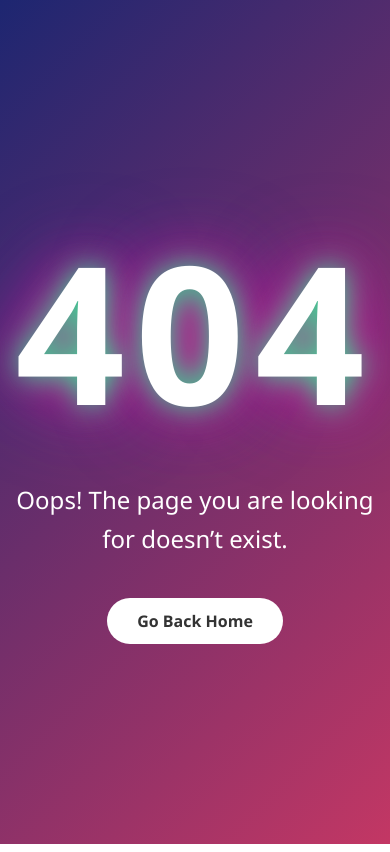
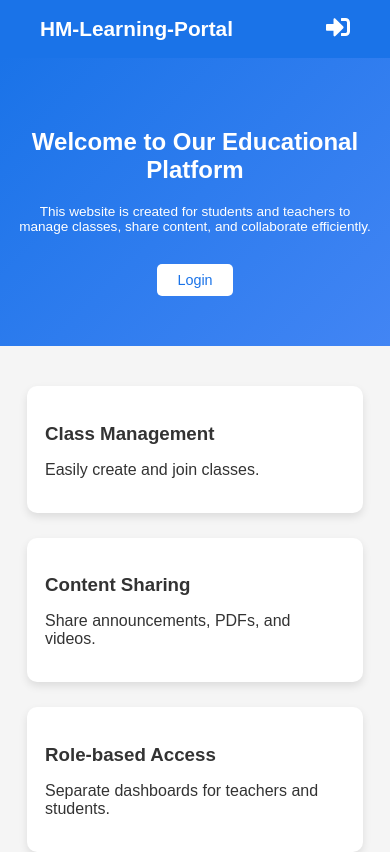
Before and after one commit to husnainmansoor1/EduFuture-MERN-Portal, a React (Vite) app in the folder client-frontend/: page / in a window 390 px wide. Before the commit this address had no page. Shown: the top 852 px of the page. Built offline with nearby package versions, Linux system fonts and the light colour scheme; a web font is replaced by a local one.

Commit message:
Create a New Front-Page in HM-Learning-Portal

```diff
--- a/client-frontend/src/App.jsx
+++ b/client-frontend/src/App.jsx
@@ -11,6 +11,7 @@ import ProtectedRoute from "./components/ProtectedRoute";
 import { ThemeProvider } from "./context/ThemeContext";
 import { ToastContainer } from "react-toastify";
 import "react-toastify/dist/ReactToastify.css";
+import FrontPage from "./pages/FrontPage";
 
 
 export default function App() {
@@ -18,6 +19,7 @@ export default function App() {
     <ThemeProvider>
       <Router>
         <Routes>
+        <Route path="/" element={<FrontPage />} />
           {/* Public Routes */}
           <Route path="/login" element={<Login />} />
           <Route path="/register" element={<Register />} />
--- /dev/null
+++ b/client-frontend/src/components/FrontPageNavbar.jsx
@@ -0,0 +1,18 @@
+import { useNavigate } from "react-router-dom";
+import { FaSignInAlt } from "react-icons/fa";
+import "../styles/FrontPageNavbar.css";
+
+export default function FrontPageNavbar() {
+  const navigate = useNavigate();
+
+  return (
+    <nav className="FrontPageNavbar">
+      <div className="logo" onClick={() => navigate("/login")}>
+        HM-Learning-Portal
+      </div>
+      <div className="nav-right">
+        <FaSignInAlt className="login-icon" onClick={() => navigate("/login")} />
+      </div>
+    </nav>
+  );
+}
--- /dev/null
+++ b/client-frontend/src/pages/FrontPage.jsx
@@ -0,0 +1,57 @@
+import React from "react";
+import { useNavigate } from "react-router-dom";
+import FrontPageNavbar from "../components/FrontPageNavbar";
+import "../styles/FrontPage.css";
+
+export default function FrontPage() {
+  const navigate = useNavigate();
+
+  const features = [
+    {
+      title: "Class Management",
+      desc: "Easily create and join classes.",
+    },
+    {
+      title: "Content Sharing",
+      desc: "Share announcements, PDFs, and videos.",
+    },
+    {
+      title: "Role-based Access",
+      desc: "Separate dashboards for teachers and students.",
+    },
+    {
+      title: "User-friendly Interface",
+      desc: "Clean design and simple navigation.",
+    },
+  ];
+
+  return (
+    <div className="front-page">
+      <FrontPageNavbar />
+
+      <section className="hero">
+        <h1>Welcome to Our Educational Platform</h1>
+        <p>
+          This website is created for students and teachers to manage classes,
+          share content, and collaborate efficiently.
+        </p>
+        <button onClick={() => navigate("/login")}>Login</button>
+      </section>
+
+      <section className="features">
+        {features.map((feature, index) => (
+          <div
+            className="feature-card"
+            key={index}
+            onClick={() => navigate("/login")}
+          >
+            <h3>{feature.title}</h3>
+            <p>{feature.desc}</p>
+          </div>
+        ))}
+      </section>
+
+      <footer className="footer">© 2025 HM-Learning-Portal</footer>
+    </div>
+  );
+}
--- /dev/null
+++ b/client-frontend/src/styles/FrontPage.css
@@ -0,0 +1,133 @@
+.front-page {
+  font-family: Arial, sans-serif;
+  color: #333;
+}
+
+.hero {
+  text-align: center;
+  padding: 30px 20px;
+  background: linear-gradient(135deg, #1a73e8, #4285f4);
+  color: white;
+}
+
+.hero h1 {
+  font-size: 2.5rem;
+  margin-bottom: 20px;
+}
+
+.hero p {
+  font-size: 1rem;
+  margin-bottom: 30px;
+}
+
+.hero button {
+  padding: 12px 30px;
+  font-size: 1rem;
+  cursor: pointer;
+  background-color: white;
+  color: #1a73e8;
+  border: none;
+  border-radius: 5px;
+  transition: 0.3s;
+}
+
+.hero button:hover {
+  background-color: #e8f0fe;
+}
+
+.features {
+  display: flex;
+  flex-wrap: wrap;
+  justify-content: center;
+  gap: 25px;
+  padding: 52px 20px;
+  background-color: #f5f5f5;
+}
+
+.feature-card {
+  width: 250px;
+  padding: 20px;
+  border-radius: 10px;
+  background-color: white;
+  cursor: pointer;
+  box-shadow: 0 4px 8px rgba(0,0,0,0.1);
+  transition: 0.3s;
+}
+
+.feature-card:hover {
+  transform: translateY(-5px);
+  box-shadow: 0 8px 16px rgba(0,0,0,0.2);
+}
+
+.feature-card h3 {
+  margin-bottom: 10px;
+}
+
+.footer {
+  text-align: center;
+  padding: 20px;
+  background-color: #1a73e8;
+  color: white;
+}
+
+          /* Responsive  */
+@media (max-width: 1024px) {
+  .hero h1 {
+    font-size: 2rem;
+  }
+
+  .hero p {
+    font-size: 0.95rem;
+  }
+
+  .feature-card {
+    width: 200px;
+    padding: 18px;
+  }
+}
+
+/* For mobile screens */
+@media (max-width: 768px) {
+  .hero {
+    padding: 50px 15px;
+  }
+
+  .hero h1 {
+    font-size: 1.8rem;
+  }
+
+  .hero p {
+    font-size: 0.9rem;
+  }
+
+  .hero button {
+    padding: 10px 25px;
+    font-size: 0.95rem;
+  }
+
+  .features {
+    flex-direction: column;
+    align-items: center;
+    padding: 40px 15px;
+  }
+
+  .feature-card {
+    width: 90%;
+    max-width: 300px;
+  }
+}
+
+@media (max-width: 480px) {
+  .hero h1 {
+    font-size: 1.5rem;
+  }
+
+  .hero p {
+    font-size: 0.85rem;
+  }
+
+  .hero button {
+    padding: 8px 20px;
+    font-size: 0.9rem;
+  }
+}
--- /dev/null
+++ b/client-frontend/src/styles/FrontPageNavbar.css
@@ -0,0 +1,19 @@
+.FrontPageNavbar {
+  display: flex;
+  justify-content: space-between;
+  align-items: center;
+  padding: 15px 40px;
+  background-color: #1a73e8;
+  color: white;
+}
+
+.logo {
+  font-size: 1.3rem;
+  font-weight: bold;
+  cursor: pointer;
+}
+
+.nav-right .login-icon {
+  font-size: 1.5rem;
+  cursor: pointer;
+}
```
